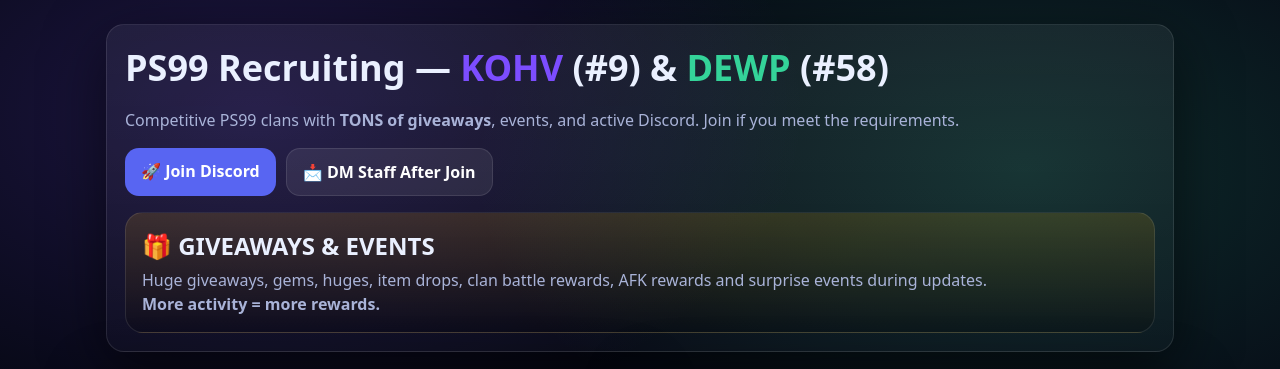
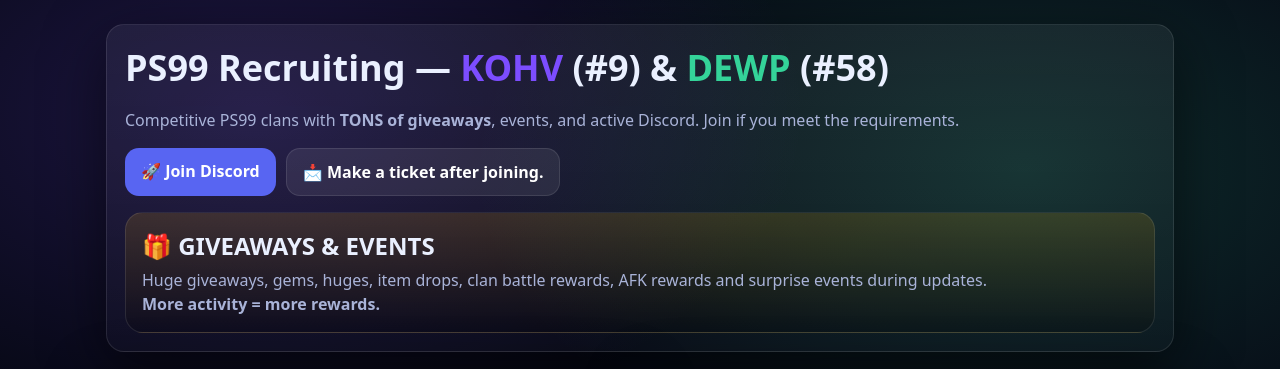
Before and after one commit to KOHVPS99/KOHV, a plain HTML site: page index.html in a window 1280 px wide. Shown: the top 369 px of the page. Drawn offline with Linux system fonts and the light colour scheme.

Commit message:
Update index.html

```diff
--- a/index.html
+++ b/index.html
@@ -172,7 +172,7 @@
 
   <div class="cta">
     <a class="btn" href="https://discord.gg/7ZaWwJKFsz" target="_blank">🚀 Join Discord</a>
-    <a class="btn secondary">📩 DM Staff After Join</a>
+    <a class="btn secondary">📩 Make a ticket after joining.</a>
   </div>
 
   <div class="strip">
```
